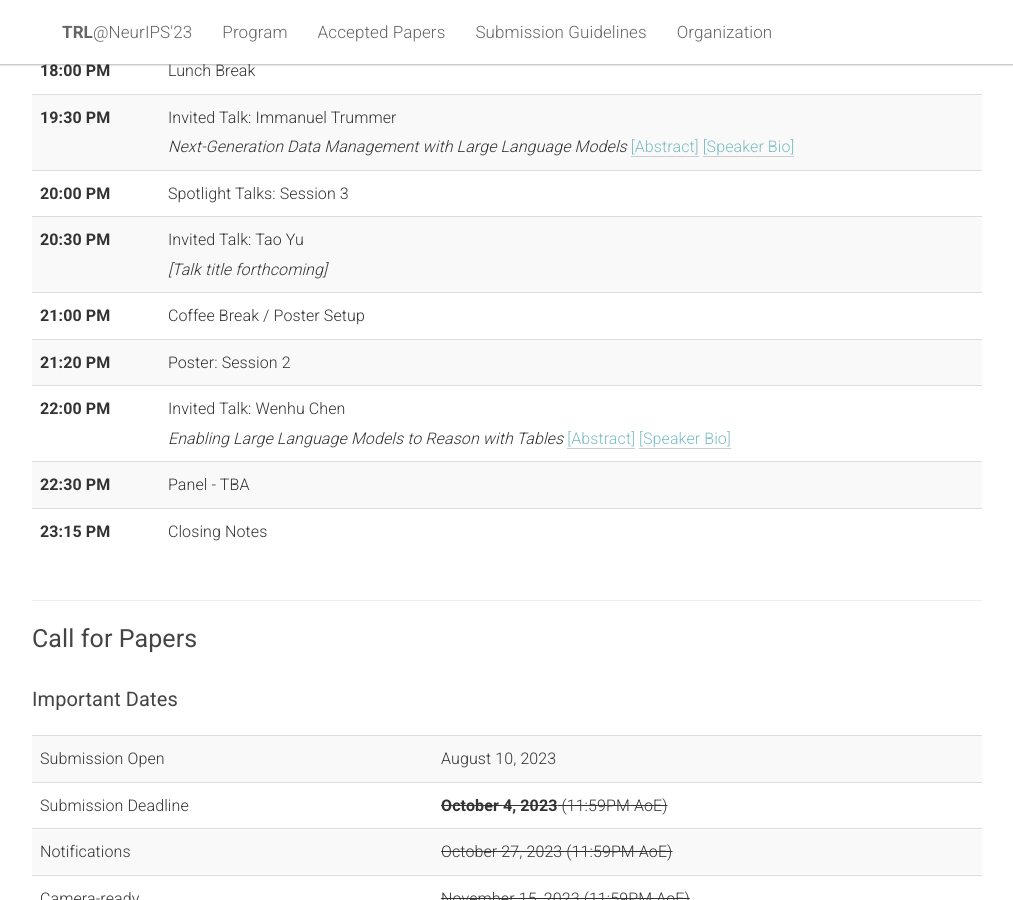
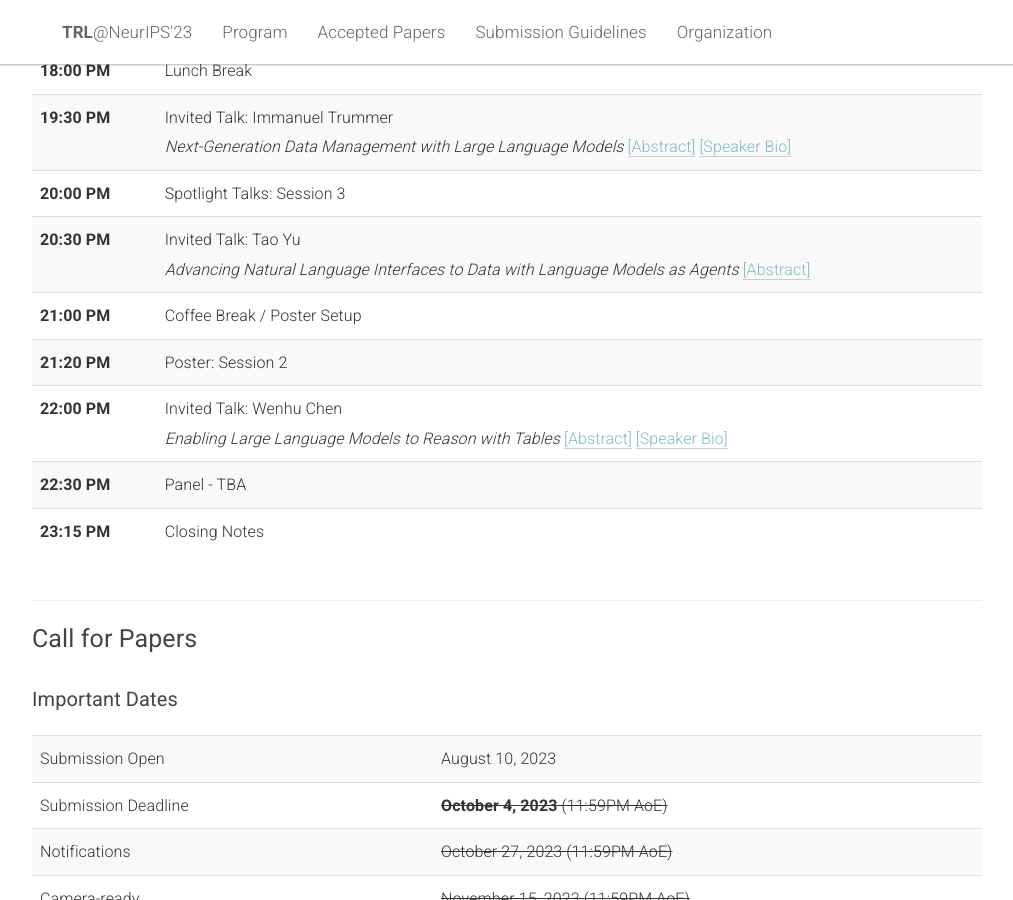
Before and after one commit to table-representation-learning/table-representation-learning.github.io, a Jekyll site: the page built from _pages/home.html, in a window 1280 px wide and 900 px high, scrolled down 1850 px. Shown: the whole window, without its empty margins (133-1146 px from the left). Built offline with Jekyll 4.4.1, drawn with Linux system fonts in a browser that asks for light colours.

Commit message:
add talk tao

```diff
--- a/_pages/home.html
+++ b/_pages/home.html
@@ -284,8 +284,17 @@
                                     <th scope="row" data-time="12:30">12:30 PM</th>
                                     <td>
                                         Invited Talk: Tao Yu<br />
-                                        <span style="font-style:italic">[Talk title forthcoming]</span>
-
+                                        <span style="font-style:italic">Advancing Natural Language Interfaces to Data with Language Models as Agents
+                                        </span>
+                                        <a data-toggle="collapse" href="#schedule-talk3" aria-cexpanded="false"
+                                            aria-controls="schedule-talk3">[Abstract]</a>
+                                        <div class="collapse" id="schedule-talk3">
+                                            Abstract: Traditional Natural Language Interfaces (NLIs) to data often necessitate users to provide detailed, step-by-step instructions, reflecting an assumption of user familiarity with the underlying data and systems, which can limit accessibility. The emergence of Large Language Models (LLMs) has, however, revolutionized NLIs, enabling them to perform sophisticated reasoning, decision-making, and planning multi-step actions in diverse environments autonomously. In this talk, I will discuss how these language models as agents facilitate a paradigm shift towards moving beyond traditional code generation to more autonomous and user-friendly NLIs, capable of understanding high-level objectives without requiring intricate directives. I will also present our latest work in this direction, including instruction-finetuned retrievers for diverse environment adaptation, the enhancement of LLM capabilities with tool integration, and the development of open, state-of-the-art LLMs and platforms for constructing such language agents. The talk will conclude with an exploration of the current and future research prospects in this rapidly evolving domain.
+                                        <a data-toggle="collapse" href="#speaker-bio-talk3" aria-cexpanded="false"
+                                        aria-controls="speaker-bio-talk3">[Speaker Bio]</a>
+                                        <div class="collapse" id="speaker-bio-talk3">
+                                            Bio: Tao Yu is an Assistant Professor of Computer Science at The University of Hong Kong and a director of the XLANG Lab (as part of the HKU NLP Group). He spent one year in the UW NLP Group working with Noah Smith, Luke Zettlemoyer, and Mari Ostendorf. He completed his Ph.D. in Computer Science from Yale University, advised by Dragomir Radev and master's at Columbia University advised by Owen Rambow and Kathleen McKeown. Tao has received the Google and Amazon faculty research awards (Google Research Scholar Award 2023, Amazon Research Award 2022). His main research interest is in Natural Language Processing. His research aims to build language model agents that transform (“grounding”) language instructions into code or actions executable in real-world environments, including databases, web applications, and the physical world etc,. It lies at the heart of the next generation of natural language interfaces that can interact with and learn from these real-world environments to facilitate human interaction with data analysis, web applications, and robotic instruction through conversation.
+                                        </div>
                                     </td>
                                 </tr>
                                 <tr>
```
